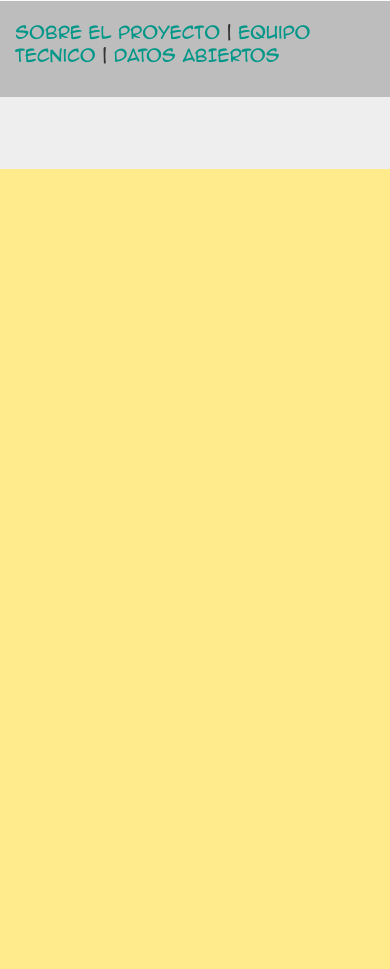
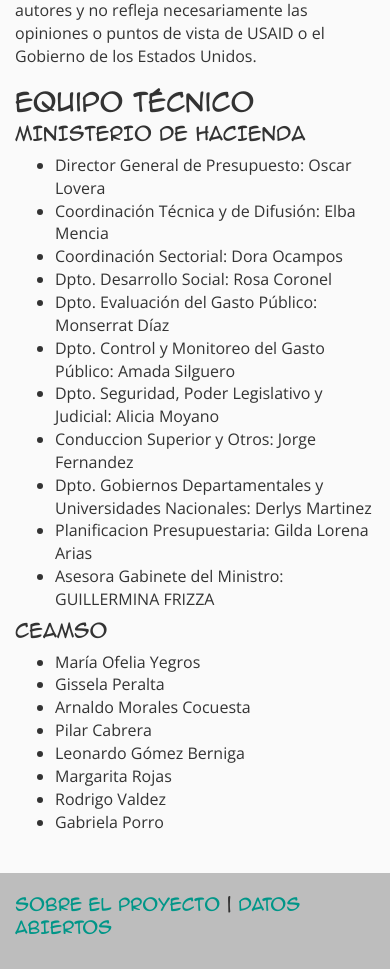
Before and after one commit to Girolabs/PresupuestoCiudadano, a Django app: page /sobre/ in a window 390 px wide. Shown: the part 675-1644 px from the top of the page. Before the commit the page ends 844 px from the top, so only its background shows below. Run offline with Django 3.2, Linux system fonts and the light colour scheme; some libraries are stand-ins or nearby versions.

Commit message:
cambio de texto y arreglos menores

```diff
--- a/presupuesto_ciudadano/main/static/css/main.css
+++ b/presupuesto_ciudadano/main/static/css/main.css
@@ -228,7 +228,7 @@
 
 
 .container-principal {
- /* padding-top: 9px;*/
+  padding-top: 50px;
     padding-bottom: 30px;
     background: #FAFAFA;
     font-family: "Open Sans";
--- a/presupuesto_ciudadano/main/templates/base.html
+++ b/presupuesto_ciudadano/main/templates/base.html
@@ -38,7 +38,7 @@
             <p class="browserupgrade">You are using an <strong>outdated</strong> browser. Please <a href="http://browsehappy.com/">upgrade your browser</a> to improve your experience.</p>
         <![endif]-->
         <!-- navbar-fixed-top -->
-    <nav class="navbar navbar-inverse navbar-fixed-top " role="navigation" style="display: none;">
+    <nav class="navbar navbar-inverse navbar-fixed-top " role="navigation" >
       <div class="container">
         <div class="navbar-header">
           <button type="button" class="navbar-toggle collapsed" data-toggle="collapse" data-target="#navbar" aria-expanded="false" aria-controls="navbar">
@@ -73,7 +73,9 @@
    <footer>
     <div class="container">
 
-      <p> <a href="/sobre">sobre el proyecto </a>| <a href="/equipo-tecnico">equipo tecnico</a> |  <a href="https://datos.hacienda.gov.py/">DATOS ABIERTOS</a></p>
+
+
+      <p> <a href="/sobre">sobre el proyecto </a> |  <a href="https://datos.hacienda.gov.py/">DATOS ABIERTOS</a></p>
 
     </div>
 
@@ -96,31 +98,16 @@
               new WOW().init();
               $.material.init();
 
+
               (function ($) {
   $(document).ready(function(){
 
-console.log("jsjsje");
     url = window.location.pathname
     url = url.replace(/\//g,"");
     $("#menu-"+url).addClass("active");
     console.log(url);
 
-  // hide .navbar first
-  $(".navbar").hide();
 
-  // fade in .navbar
-  $(function () {
-    $(window).scroll(function () {
-            // set distance user needs to scroll before we fadeIn navbar
-      if ($(this).scrollTop() > 300) {
-        $('.navbar').fadeIn();
-      } else {
-        $('.navbar').fadeOut();
-      }
-    });
-
-
-  });
 
 
 
@@ -130,7 +117,15 @@
 
 
 
+
+
         </script>
+
+
+  {% block script%}
+
+
+  {% endblock %}
 
         <script src="{% static 'js/main.js' %}"></script>
 
--- a/presupuesto_ciudadano/main/templates/ciclo.html
+++ b/presupuesto_ciudadano/main/templates/ciclo.html
@@ -17,7 +17,7 @@
 				<div class="">
 					<div class="col-md-6 titulo">
 						<h1 class="wow fadeInLeft">¿Cómo se elabora el presupuesto?</h1>
-						<a class="btn btn-default  wow fadeInUp">Descargar este capítulo</a>
+
 					</div>
 
 					<div class="col-md-6 text-center">
--- a/presupuesto_ciudadano/main/templates/ejecucion.html
+++ b/presupuesto_ciudadano/main/templates/ejecucion.html
@@ -17,7 +17,7 @@
 				<div class="">
 					<div class="col-md-6 titulo">
 						<h1 class="wow fadeInLeft">¿Cómo se ejecuta el presupuesto?</h1>
-						<a class="btn btn-default  wow fadeInUp">Descargar este capítulo</a>
+
 					</div>
 
 					<div class="col-md-6 text-center">
--- a/presupuesto_ciudadano/main/templates/financiacion.html
+++ b/presupuesto_ciudadano/main/templates/financiacion.html
@@ -21,7 +21,7 @@
 				<div class="">
 					<div class="col-md-6 titulo ">
 						<h1 class="wow fadeInLeft">¿Qué es el presupuesto y cómo se financia?</h1>
-						<a class="btn btn-default  wow fadeInUp">Descargar este capítulo</a>
+
 					</div>
 
 					<div class="col-md-6 text-center">
--- a/presupuesto_ciudadano/main/templates/gastos.html
+++ b/presupuesto_ciudadano/main/templates/gastos.html
@@ -76,7 +76,7 @@
 				<div class="">
 					<div class="col-md-6 titulo">
 						<h1 class="wow fadeInLeft">¿En qué se gasta el presupuesto?</h1>
-						<a class="btn btn-default  wow fadeInUp">Descargar este capítulo</a>
+
 					</div>
 
 					<div class="col-md-6 text-center">
--- a/presupuesto_ciudadano/main/templates/sobre.html
+++ b/presupuesto_ciudadano/main/templates/sobre.html
@@ -16,12 +16,12 @@
 
 				<div class="">
 					<div class="col-md-6 titulo">
-						<h1 class="wow fadeInLeft">¿Cómo se elabora el presupuesto?</h1>
-						<a class="btn btn-default  wow fadeInUp">Descargar este capítulo</a>
+						<h1 class="wow fadeInLeft">Sobre el Proyecto</h1>
+
 					</div>
 
 					<div class="col-md-6 text-center">
-						<img class=" ciclo wow fadeInUp" src="{% static 'img/20-ciclo.png' %} " > </img>
+
 					</div>
 				</div>
 
@@ -29,12 +29,47 @@
 
 		</div>
 <div class="row">
-				<div class="col-md-12 text-center">
+				<div class="col-md-12">
 
-					<div class="embed-responsive embed-responsive-16by9">
-  								<iframe src='https://cdn.knightlab.com/libs/timeline3/latest/embed/index.html?source=1f9oiFEj9jW_CrSLTY7sy2VubwWGOAGt04AYgMW6mcb4&font=Default&lang=es&initial_zoom=2&height=650'  height='500' frameborder='0'></iframe>
-					</div>
+				<p>El proyecto “Presupuesto Ciudadano” es desarrollado a través del Programa de Fortalecimiento de la Gestión Financiera Pública en América Latina y el Caribe (PFM-LAC, por sus siglas en inglés) con la cooperación de la Agencia de los Estados Unidos para el Desarrollo Internacional (USAID, por sus siglas en inglés) e implementado por el Centro de Estudios Ambientales y Sociales (CEAMSO).
 
+</p>
+
+<p>El objetivo principal del proyecto “Presupuesto Ciudadano” es generar una Guía y Plataforma digital del Presupuesto General de la Nación (PGN) que explique y resuma el PGN en lenguaje amigable permitiendo a la ciudadanía entender el proceso presupuestario.
+
+</p>
+
+<p>Este material es publicado gracias al apoyo de la Agencia de los Estados Unidos para el Desarrollo Internacional (USAID). El contenido del mismo es exclusiva responsabilidad de sus autores y no refleja necesariamente las opiniones o puntos de vista de USAID o el Gobierno de los Estados Unidos.</p>
+
+<h3>Equipo Técnico</h3>
+
+<h4>MINISTERIO DE HACIENDA</h4>
+					<ul>
+						<li>Director General de Presupuesto: Oscar Lovera</li>
+						<li>Coordinación Técnica y de Difusión: Elba Mencia</li>
+						<li>Coordinación Sectorial: Dora Ocampos</li>
+						<li>Dpto. Desarrollo Social: Rosa Coronel</li>
+						<li>Dpto. Evaluación del Gasto Público: Monserrat Díaz</li>
+						<li>Dpto. Control y Monitoreo del Gasto Público: Amada Silguero</li>
+						<li>Dpto. Seguridad, Poder Legislativo y Judicial: Alicia Moyano</li>
+						<li>Conduccion Superior y Otros: Jorge Fernandez</li>
+						<li>Dpto. Gobiernos Departamentales y Universidades Nacionales: Derlys Martinez</li>
+						<li>Planificacion Presupuestaria: Gilda Lorena Arias</li>
+						<li>Asesora Gabinete del Ministro: GUILLERMINA FRIZZA</li>
+					</ul>
+		<h4>CEAMSO</h4>
+
+		<ul>
+				<li>María Ofelia Yegros</li>
+				<li>Gissela Peralta</li>
+				<li>Arnaldo Morales Cocuesta</li>
+				<li>Pilar Cabrera</li>
+				<li>Leonardo Gómez Berniga</li>
+				<li>Margarita Rojas</li>
+				<li>Rodrigo Valdez</li>
+				<li>Gabriela Porro</li>
+
+		</ul>
 
 
 
```
Also changed, not shown: presupuesto_ciudadano/main/templates/equipo-tecnico.html (+30 -7 lines), presupuesto_ciudadano/main/templates/index.html (+39 -0 lines).
